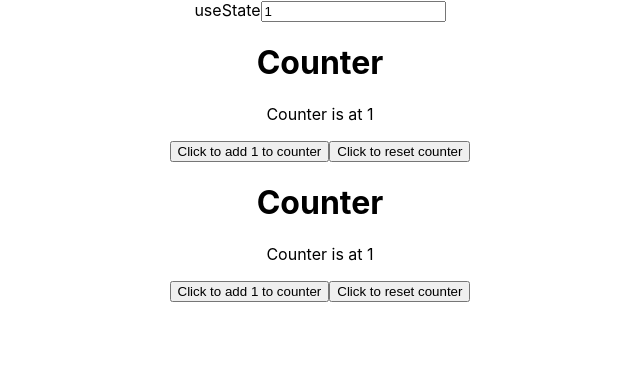
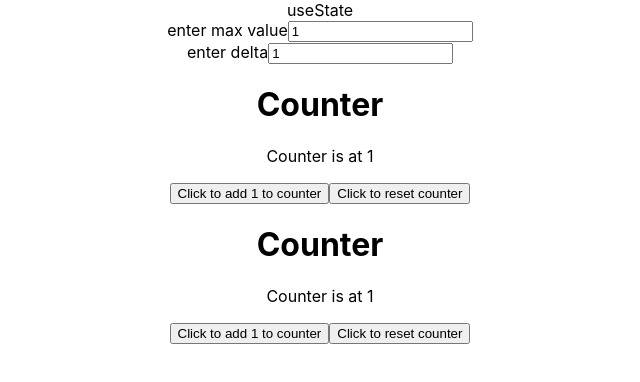
Before and after one commit to harellevi/degree, a React (Create React App) app in the folder usestate/: page / in a window 1280 px wide. Shown: the top 382 px of the page, without its empty margins (320-960 px from the left). Built offline with nearby package versions, Linux system fonts and the light colour scheme.

Commit message:
adding max condition -ex3

```diff
--- a/usestate/src/App.js
+++ b/usestate/src/App.js
@@ -2,18 +2,25 @@ import './App.css';
 import Counter from './Counter';
 import { useState } from 'react';
 
+
 function App() {
   const [delta, setDelta] = useState(1)
+  const [max,setMax]=useState(1)
 
+function handelMax(e){
+  setMax(Number(e.target.value))
+}
 function handleDelta(e){
   setDelta(Number(e.target.value))
    }
   return (
     <div className="App">
-      useState
-      <input type = "number" value={delta} onChange={handleDelta}/>
-      <Counter delta = {delta} />
-      <Counter delta={delta}/>
+      useState <br/>
+      enter max value<input type = "number" value={max} onChange={handelMax}/>
+      <br/>
+      enter delta<input type = "number" value={delta} onChange={handleDelta}/>
+      <Counter delta = {delta} max={max}/>
+      <Counter delta={delta} max={max}/>
     </div>
   );
 }
--- a/usestate/src/Counter.js
+++ b/usestate/src/Counter.js
@@ -3,12 +3,17 @@ import { useState } from "react";
 function Counter(props) {
     const [count1, setCount] =useState(1)
     const {delta} = props
+    const {max} =props
+    console.log(max)
 
     function incr(){
         setCount(
             function(oldCount){
-                return oldCount+delta
-            }
+              if (oldCount+delta >= max){
+                return oldCount=1}
+              else{
+                return oldCount+delta}
+                          }
             )  }
     function reset(){
       setCount(
```
